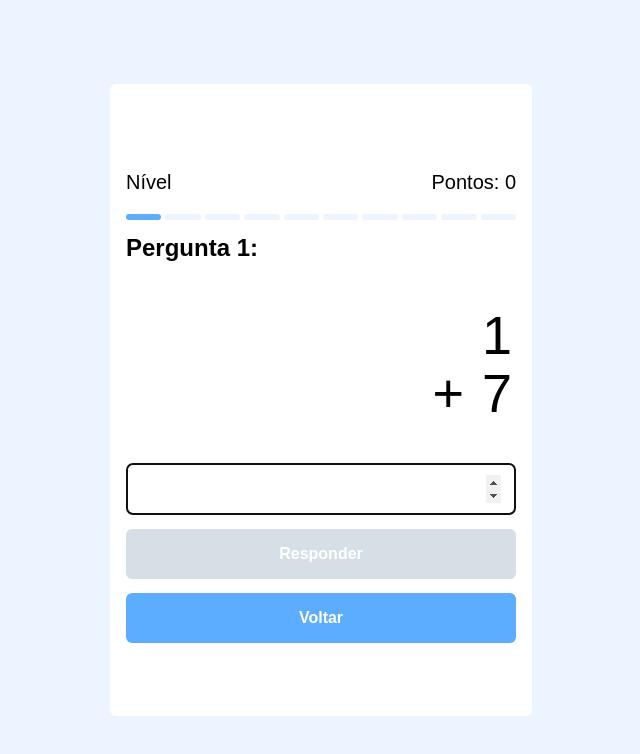
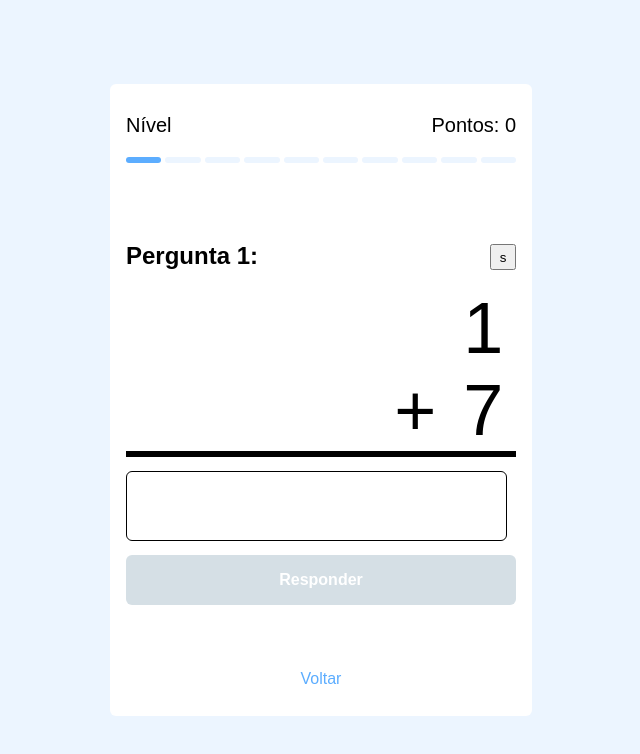
Before and after one commit to Renanf68/little-math-game, a React (Create React App) app: page /app/game in a window 1280 px wide. Shown: the top 754 px of the page, without its empty margins (319-959 px from the left). Built offline with nearby package versions, Linux system fonts and the light colour scheme.

Commit message:
UX improvements

```diff
--- a/src/components/Input.tsx
+++ b/src/components/Input.tsx
@@ -1,20 +1,24 @@
 import React from "react";
 import styled from "styled-components";
 
-const InputStyled = styled.input`
+interface InputProps extends React.InputHTMLAttributes<HTMLInputElement> {
+  game?: boolean;
+}
+
+const InputStyled = styled.input<InputProps>`
   margin-top: 14px;
   border: 1px solid;
   border-radius: ${(props) => props.theme.borderRadius};
   padding: 0 14px;
-  width: fill-available;
-  height: 50px;
-  font-size: ${(props) => props.theme.fontSize.lg};
-  text-align: ${(props) => (props.type === "number" ? "end" : "start")}; ;
+  width: ${(props) => (props.game ? "90%" : "fill-available")};
+  height: ${(props) => (props.game ? "68px" : "50px")};
+  font-size: ${(props) =>
+    props.game ? props.theme.fontSize["2xl"] : props.theme.fontSize.lg};
+  text-align: ${(props) => (props.type === "number" ? "end" : "start")};
 `;
 
-export const Input = React.forwardRef<
-  HTMLInputElement,
-  React.InputHTMLAttributes<HTMLInputElement>
->((props: React.InputHTMLAttributes<HTMLInputElement>, ref) => {
-  return <InputStyled ref={ref} {...props} />;
-});
+export const Input = React.forwardRef<HTMLInputElement, InputProps>(
+  (props: InputProps, ref) => {
+    return <InputStyled ref={ref} {...props} />;
+  }
+);
--- a/src/components/LevelProgress.tsx
+++ b/src/components/LevelProgress.tsx
@@ -1,5 +1,5 @@
 import styled from "styled-components";
-import { Matches } from "../pages/game";
+import { Matches } from "../types";
 
 interface ProgressBoxProps extends React.HTMLAttributes<HTMLDivElement> {
   isCorrect?: boolean;
--- a/src/components/PageLayout.tsx
+++ b/src/components/PageLayout.tsx
@@ -14,7 +14,7 @@ const Main = styled.main`
 const Container = styled.div`
   position: relative;
   flex: 1;
-  width: 100%;
+  width: 90%;
   padding: 16px;
   background-color: white;
   border-radius: ${(props) => props.theme.borderRadius};
--- a/src/components/QuestionCard.tsx
+++ b/src/components/QuestionCard.tsx
@@ -1,19 +1,39 @@
 import styled from "styled-components";
 import { Question } from "../types";
 import { Button } from "./Button";
-import { Input } from "./Input";
+// import { Input } from "./Input";
 import React from "react";
 import { Heading } from "./Heading";
+import { QuestionInputGroup } from "./QuestionInputGroup";
+import { Input } from "./Input";
 
 const Card = styled.div`
   width: 100%;
 `;
+const CardHeader = styled.div`
+  width: 100%;
+  display: flex;
+  justify-content: space-between;
+`;
+const SwitchBtn = styled.button`
+  margin-top: 16px;
+  width: 26px;
+  height: 26px;
+`;
+const OperationBoard = styled.div`
+  width: 100%;
+  display: flex;
+  flex-direction: column;
+  justify-content: center;
+  align-items: center;
+`;
 const Content = styled.div`
   display: flex;
   justify-content: flex-end;
-  width: 100%;
-  font-size: ${(props) => props.theme.fontSize.lg};
+  /* width: 100%; */
+  border-bottom: 6px solid black;
 `;
+
 const OperationBox = styled.div`
   padding: 0 14px;
   display: flex;
@@ -21,16 +41,18 @@ const OperationBox = styled.div`
 `;
 
 const Term = styled.p`
+  margin: 0;
   text-align: end;
-  font-size: 54px;
-  line-height: 4px;
-  letter-spacing: 4px;
+  font-size: ${(props) => props.theme.fontSize["3xl"]};
+  /* line-height: 0.4rem; */
+  letter-spacing: 0.8rem;
 `;
 const Operation = styled.p`
+  margin: 0;
   text-align: end;
-  font-size: 54px;
-  line-height: 4px;
-  letter-spacing: 4px;
+  font-size: ${(props) => props.theme.fontSize["3xl"]};
+  /* line-height: 0.4rem; */
+  letter-spacing: 0.8rem;
 `;
 
 interface QuestionCardProps {
@@ -46,10 +68,34 @@ export const QuestionCard = ({
 }: QuestionCardProps) => {
   // state
   const [response, setResponse] = React.useState("");
+  const [responsesGroup, setResponsesGroup] = React.useState<string[]>([]);
+  const [isGroup, setIsGroup] = React.useState(false);
   // refs
-  const inputRef = React.useRef<HTMLInputElement>(null);
+  const fullInputRef = React.useRef<HTMLInputElement>(null);
+  // helpers
+  const resultLength = React.useMemo(
+    () => question.result.toString().length,
+    [question.result]
+  );
   // handlers
+  const initializeResponsesGroup = React.useCallback(() => {
+    const array = Array(resultLength).fill("");
+    setResponsesGroup(array);
+  }, [resultLength]);
+  const handleResponsesGroup = React.useCallback(
+    (inputIndex: number, value: string) => {
+      setResponsesGroup((prev) => {
+        const newResp = prev.map((r, i) => {
+          if (i === inputIndex) return value;
+          return r;
+        });
+        return newResp;
+      });
+    },
+    []
+  );
   const reply = () => {
+    console.group("response: ", response);
     const responseInt = parseInt(response);
     let isCorrect = false;
     if (responseInt === question.result) {
@@ -65,12 +111,21 @@ export const QuestionCard = ({
     }
   };
   React.useEffect(() => {
-    inputRef.current?.focus();
-  }, [matchNumber]);
+    initializeResponsesGroup();
+  }, [initializeResponsesGroup, matchNumber]);
+  React.useEffect(() => {
+    const concat = responsesGroup.join("");
+    setResponse(concat);
+  }, [responsesGroup]);
   // UI
   return (
     <Card>
+      <CardHeader>
         <Heading>Pergunta {matchNumber}:</Heading>
+        <SwitchBtn onClick={() => setIsGroup((prev) => !prev)}>s</SwitchBtn>
+      </CardHeader>
+      <OperationBoard>
+        <div>
           <Content>
             <OperationBox>
               <Operation>{question.operation}</Operation>
@@ -80,13 +135,26 @@ export const QuestionCard = ({
               <Term>{question.term2.toLocaleString()}</Term>
             </div>
           </Content>
+          {isGroup ? (
+            <QuestionInputGroup
+              matchNumber={matchNumber}
+              inputs={resultLength}
+              responsesGroup={responsesGroup}
+              onResponseChange={handleResponsesGroup}
+              handleKeyDown={handleKeyDown}
+            />
+          ) : (
             <Input
-        ref={inputRef}
+              ref={fullInputRef}
               type="number"
               value={response}
               onChange={(e) => setResponse(e.target.value)}
               onKeyDown={handleKeyDown}
+              game
             />
+          )}
+        </div>
+      </OperationBoard>
       <Button onClick={reply} disabled={response.length === 0}>
         Responder
       </Button>
--- /dev/null
+++ b/src/components/QuestionInputGroup.tsx
@@ -0,0 +1,93 @@
+import styled from "styled-components";
+import React from "react";
+
+const GroupWrapper = styled.div`
+  margin-top: 14px;
+  width: 100%;
+  display: flex;
+  justify-content: flex-end;
+`;
+
+const Input = styled.input`
+  border: 1px solid;
+  border-radius: ${(props) => props.theme.borderRadius};
+  padding: 0 8px;
+  width: 34px;
+  height: 68px;
+  font-size: ${(props) => props.theme.fontSize["2xl"]};
+  text-align: end;
+  margin-left: 6px;
+`;
+
+const Dot = styled.p`
+  margin: 0;
+  text-align: center;
+  font-size: ${(props) => props.theme.fontSize["3xl"]};
+  /* line-height: 0.4rem; */
+  /* letter-spacing: 0.0005rem; */
+`;
+
+interface QuestionInputProps {
+  matchNumber: number;
+  inputs: number;
+  responsesGroup: string[];
+  onResponseChange(inputIndex: number, value: string): void;
+  handleKeyDown(event: React.KeyboardEvent<HTMLInputElement>): void;
+}
+
+export const QuestionInputGroup = ({
+  matchNumber,
+  inputs,
+  responsesGroup,
+  onResponseChange,
+  handleKeyDown,
+}: QuestionInputProps) => {
+  // refs
+  const inputRef = React.useRef<HTMLInputElement>(null);
+  // helpers
+  const baseArray = React.useMemo(() => {
+    const toAdd = inputs > 3 ? inputs + 1 : inputs;
+    return Array.from({ length: toAdd }, () => Math.random());
+  }, [inputs]);
+  const baseArrayLength = React.useMemo(
+    () => baseArray.length,
+    [baseArray.length]
+  );
+  // handlers
+  const handleInputValue = (inputIndex: number, value: string) => {
+    onResponseChange(inputIndex, value);
+    const nextIndex =
+      baseArrayLength > 3 && inputIndex === 2 ? 0 : inputIndex - 1;
+    const nextInput: HTMLInputElement | null = document.querySelector(
+      `input[name=user-input-${nextIndex}]`
+    );
+    if (nextInput !== null) nextInput.focus();
+  };
+  React.useEffect(() => {
+    if (!inputRef.current) return;
+    inputRef.current?.focus();
+    // eslint-disable-next-line react-hooks/exhaustive-deps
+  }, [inputRef.current, matchNumber]);
+  // UI
+  return (
+    <GroupWrapper>
+      {baseArray.map((item, index) => {
+        if (baseArrayLength > 3 && index === 1) {
+          return <Dot key={item}>.</Dot>;
+        }
+        const isLast = index + 1 === baseArrayLength;
+        return (
+          <Input
+            key={item}
+            ref={isLast ? inputRef : null}
+            name={`user-input-${index}`}
+            type="number"
+            value={responsesGroup[index]}
+            onChange={(e) => handleInputValue(index, e.target.value)}
+            onKeyDown={handleKeyDown}
+          />
+        );
+      })}
+    </GroupWrapper>
+  );
+};
--- /dev/null
+++ b/src/components/game/GameFooter.tsx
@@ -0,0 +1,22 @@
+import styled from "styled-components";
+import { Link } from "react-router-dom";
+
+const GameFooterStyled = styled.div`
+  display: flex;
+  flex-direction: row;
+  justify-content: center;
+`;
+
+const BackLink = styled(Link)`
+  color: ${(props) => props.theme.colors.blue};
+  text-decoration: none;
+  margin-bottom: 12px;
+`;
+
+export const GameFooter = (props: React.HTMLAttributes<HTMLDivElement>) => {
+  return (
+    <GameFooterStyled>
+      <BackLink to="/app">Voltar</BackLink>
+    </GameFooterStyled>
+  );
+};
--- /dev/null
+++ b/src/components/game/index.tsx
@@ -0,0 +1,48 @@
+import React from "react";
+import { GameFooter } from "./GameFooter";
+import { GameHeader } from "./GameHeader";
+import { LevelProgress } from "../LevelProgress";
+import { PageLayout } from "../PageLayout";
+import { Text } from "../Text";
+import styled from "styled-components";
+import { Matches } from "../../types";
+
+const GameLayoutStyled = styled.div`
+  flex: 1;
+  width: 100%;
+  display: flex;
+  flex-direction: column;
+  justify-content: space-between;
+`;
+
+interface GameLayoutProps {
+  userLevel?: number;
+  userScore: number;
+  matches: Matches[];
+  currentMatch: number;
+  children: React.ReactNode;
+}
+
+export const GameLayout = ({
+  userLevel,
+  userScore,
+  matches,
+  currentMatch,
+  children,
+}: GameLayoutProps) => {
+  return (
+    <PageLayout>
+      <GameLayoutStyled id="game-layout">
+        <div>
+          <GameHeader>
+            <Text>Nível {userLevel}</Text>
+            <Text>Pontos: {userScore}</Text>
+          </GameHeader>
+          <LevelProgress matches={matches} currentMatch={currentMatch} />
+        </div>
+        {children}
+        <GameFooter />
+      </GameLayoutStyled>
+    </PageLayout>
+  );
+};
--- a/src/pages/game.tsx
+++ b/src/pages/game.tsx
@@ -1,29 +1,10 @@
-import { Link } from "react-router-dom";
-import { Button } from "../components/Button";
-import { PageLayout } from "../components/PageLayout";
+import React from "react";
 import { useUserContext } from "../context";
-import { Question } from "../types";
-import React from "react";
+import { FeedBack, Match, Matches } from "../types";
 import { getQuestion } from "../utils";
 import { QuestionCard } from "../components/QuestionCard";
 import { FeedbackModal } from "../components/FeedbackModal";
-import { GameHeader } from "../components/GameHeader";
-import { Text } from "../components/Text";
-import { LevelProgress } from "../components/LevelProgress";
-
-interface Match {
-  question: Question;
-  answered?: boolean;
-}
-
-type FeedBack = {
-  isCorrect: boolean;
-};
-
-export type Matches = {
-  match: number;
-  isCorrect?: boolean;
-};
+import { GameLayout } from "../components/game";
 
 const levelMatches = 10;
 
@@ -41,6 +22,13 @@ const initialMatches = [
   { match: 9 },
   { match: 10 },
 ] as Matches[];
+
+// const fakeQ = {
+//   term1: 2400,
+//   term2: 12,
+//   operation: "+",
+//   result: 2412,
+// } as Question;
 
 const Game = () => {
   // context
@@ -104,27 +92,23 @@ const Game = () => {
   // UI
   return (
     <>
-      <PageLayout>
-        <div>
-          <GameHeader>
-            <Text>Nível {user?.level}</Text>
-            <Text>Pontos: {score}</Text>
-          </GameHeader>
-          <LevelProgress matches={matches} currentMatch={matchNumber} />
+      <GameLayout
+        userLevel={user?.level}
+        userScore={score}
+        matches={matches}
+        currentMatch={matchNumber}
+      >
         {match ? (
           <QuestionCard
             matchNumber={matchNumber}
             question={match.question}
+            // question={fakeQ}
             notifyResponse={handleResponse}
           />
         ) : (
           <p>Carregando...</p>
         )}
-          <Link to="/app">
-            <Button variant="secondary">Voltar</Button>
-          </Link>
-        </div>
-      </PageLayout>
+      </GameLayout>
       {feedback && (
         <FeedbackModal
           isCorrect={feedback.isCorrect}
--- a/src/styles/theme.ts
+++ b/src/styles/theme.ts
@@ -35,9 +35,9 @@ export const theme: CustomTheme = {
     sm: "1rem",
     md: "1.25rem",
     lg: "1.5rem",
-    xl: "1.875rem",
-    "2xl": "2.25rem",
-    "3xl": "3rem",
+    xl: "3rem",
+    "2xl": "3.75rem",
+    "3xl": "4.5rem",
   },
   colors: {
     yellow: "#FFB822",
```
Also changed, not shown: src/components/Text.tsx (+7 -2 lines), src/types/index.ts (+14 -0 lines), src/components/game/GameHeader.tsx (renamed from src/components/GameHeader.tsx). Lines whose indentation alone changed are shown as unchanged.
